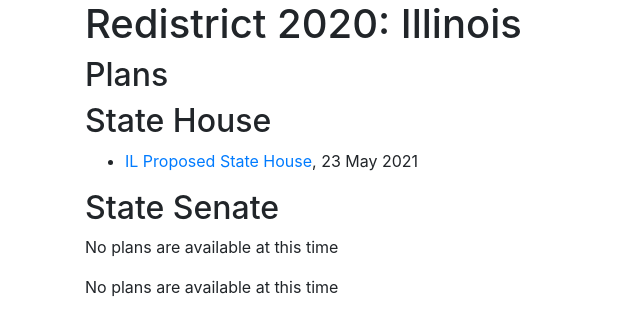
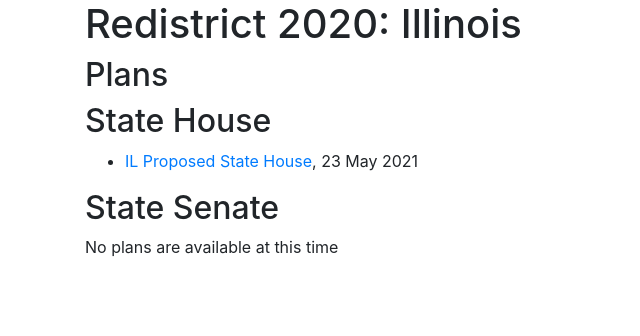
Before and after one commit to PlanScore/Redistrict2020, a Jekyll site: the page built from states/illinois.md, in a window 1280 px wide. Shown: the top 336 px of the page, without its empty margins (0-640 px from the left). Built offline with Jekyll 4.4.1, drawn with Linux system fonts in a browser that asks for light colours.

Commit message:
Update illinois.md

```diff
--- a/states/illinois.md
+++ b/states/illinois.md
@@ -22,9 +22,6 @@ State Senate
 - [{{ plan.title }}]({{ plan.url }}), {{ plan.date | date_to_string }}
 {% endfor %}
 
-No plans are available at this time
-{{state_plans.length}}
-
 {% if state_plans.length == null %}
 No plans are available at this time
 {% endif %}
```
